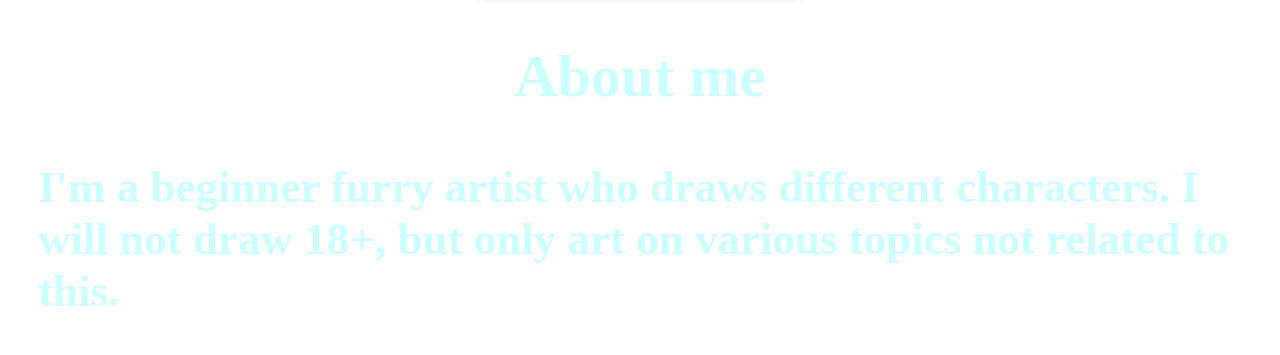
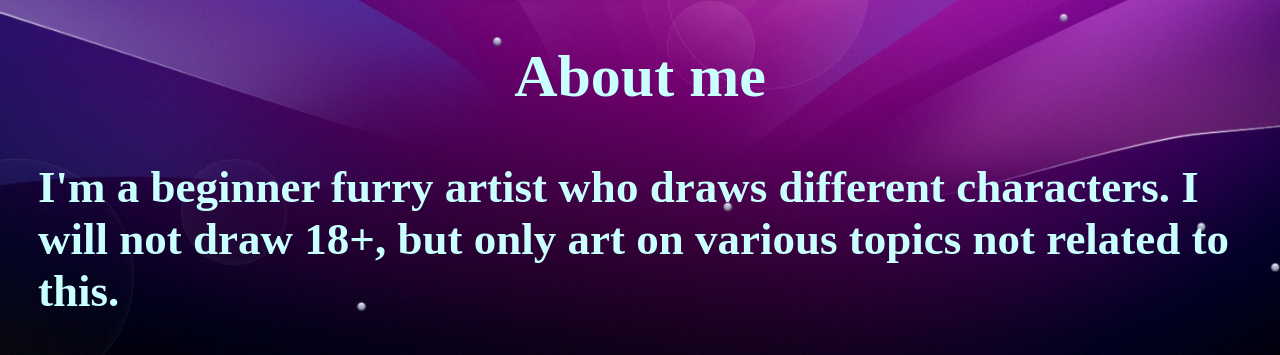
Before and after one commit to StarlightFurry/Starlight-furry-dimention, a plain HTML site: page index.html in a window 1280 px wide. Shown: the part 899-1254 px from the top of the page. Drawn offline with Linux system fonts and the light colour scheme; the site is published under a folder, as on GitHub Pages, so addresses that start at the root find nothing.

Commit message:
Update styles.css

```diff
--- a/styles.css
+++ b/styles.css
@@ -1,6 +1,6 @@
 body {
   overflow-x: hidden;
-  background-image: url("/Images/R.jpeg");
+  background-image: url("images/R.jpeg");
   background-size: cover;
   background-repeat: no-repeat;
   background-position: center center;
```
